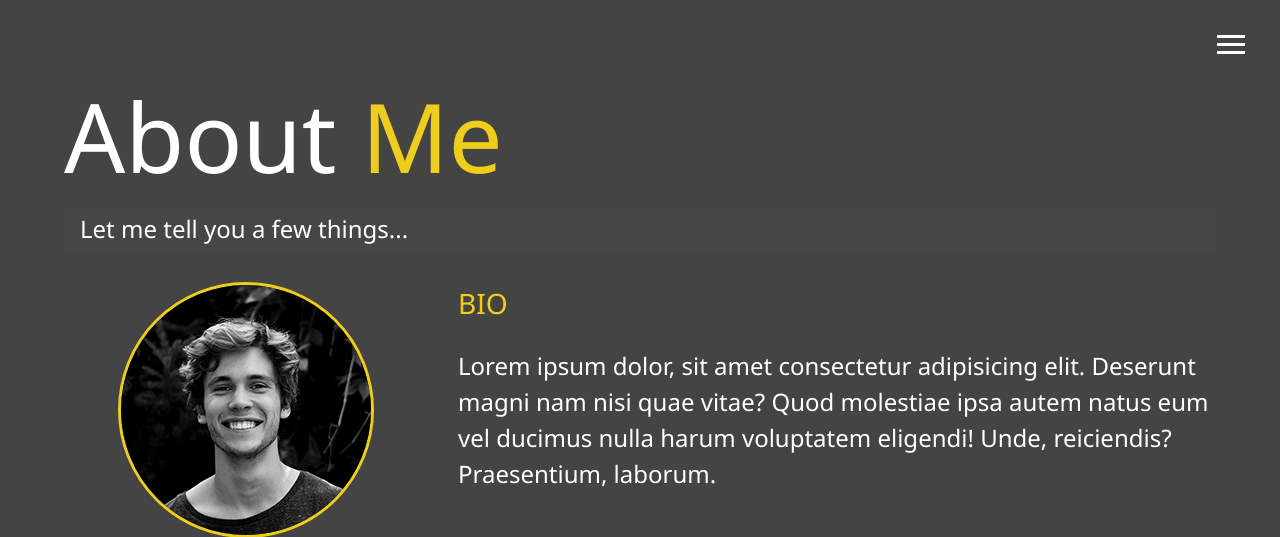
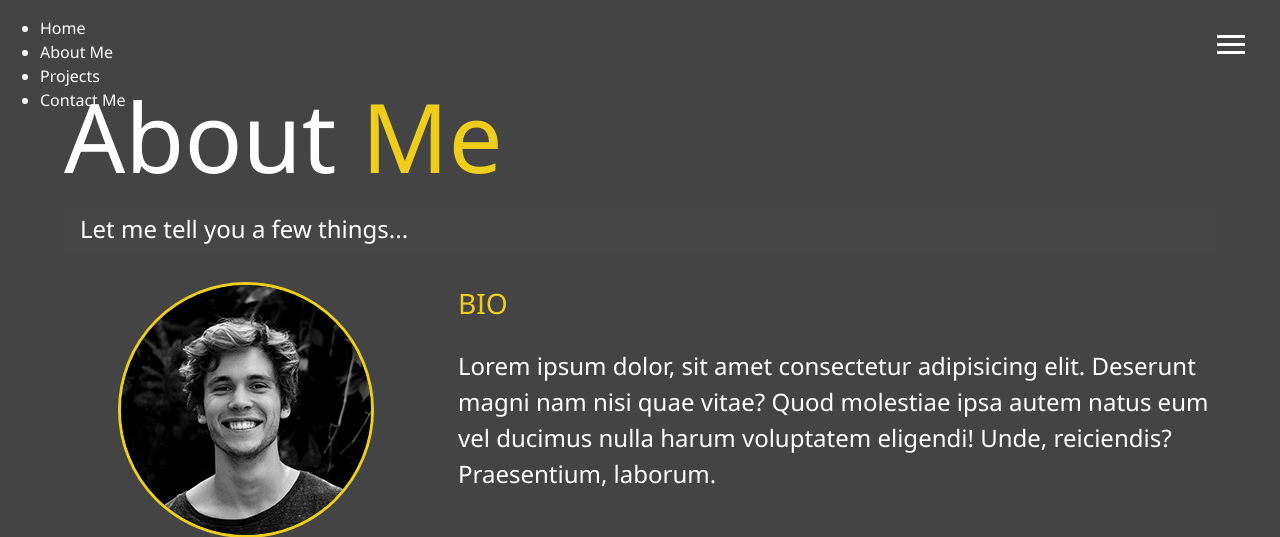
Before and after one commit to Mundia-Pizo/porfolio, a Django app: page /about/ in a window 1280 px wide. Shown: the top 537 px of the page. Run offline with Django 3.2, Linux system fonts and the light colour scheme; some libraries are stand-ins or nearby versions.

Commit message:
first commit

```diff
--- a/core/templates/core/menu.html
+++ b/core/templates/core/menu.html
@@ -5,11 +5,11 @@
       <div class="btn-line"></div>
     </div>
 
-    <nav class="menu">
-      <div class="menu-branding">
-        <div class="portrait"></div>
+    <nav class="">
+      <div class="">
+        <div class=""></div>
       </div>
-      <ul class="menu-nav">
+      <ul class="">
         <li class="nav-item">
           <a href="{% url 'core:home' %}" class="nav-link">
             Home
```
